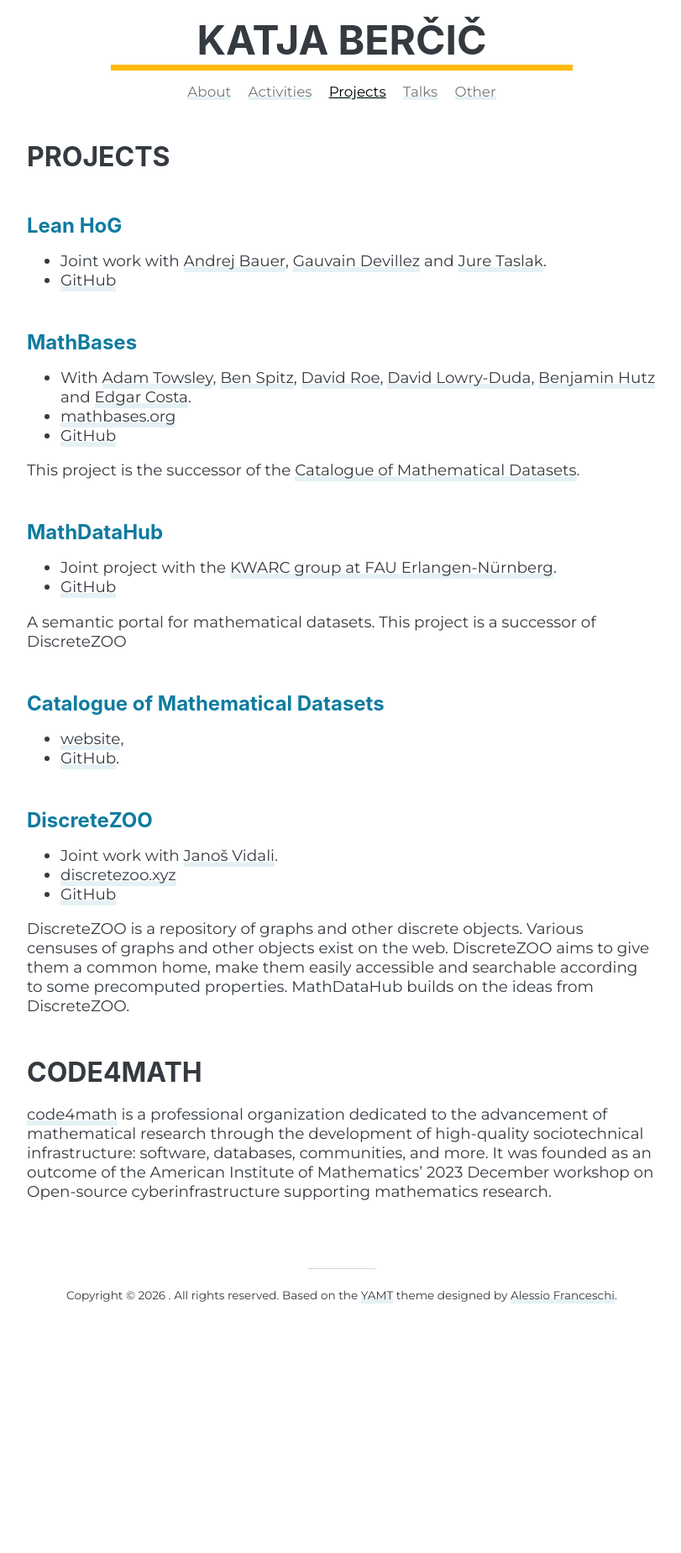
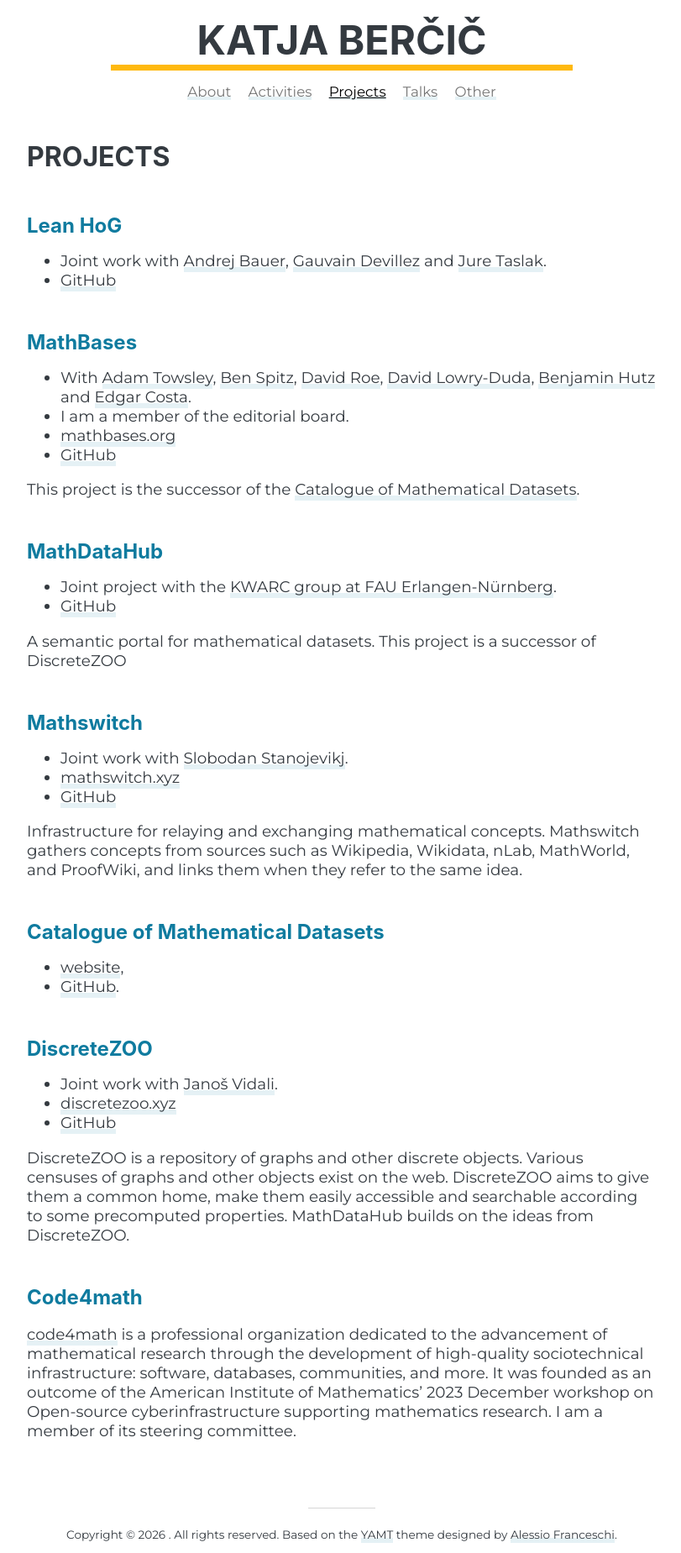
Before and after one commit to katjabercic/katja.not.si, a Jekyll site: the page built from projects.md, in a window 1280 px wide. Shown: the whole page at 84% size, without its empty margins (233-1044 px from the left). Built offline with Jekyll 4.4.1, drawn with Linux system fonts in a browser that asks for light colours; some web fonts are replaced; before the commit the page ends 1563 px from its top, so only the background shows below that.

Commit message:
Update content

```diff
--- a/projects.md
+++ b/projects.md
@@ -15,6 +15,7 @@ title: Projects
 ## MathBases
 
 * With [Adam Towsley](https://www.rit.edu/directory/adtsma-adam-towsley), [Ben Spitz](https://benspitz.com), [David Roe](https://math.mit.edu/~roed/), [David Lowry-Duda](https://davidlowryduda.com), [Benjamin Hutz](https://www.slu.edu/arts-and-sciences/mathematics-statistics/faculty/benjamin-hutz.php) and [Edgar Costa](https://edgarcosta.org).
+* I am a member of the editorial board.
 * [mathbases.org](https://mathbases.org)
 * [GitHub](https://github.com/MathBases)
 
@@ -27,6 +28,15 @@ This project is the successor of the [Catalogue of Mathematical Datasets](#catal
 
 A semantic portal for mathematical datasets.
 This project is a successor of DiscreteZOO
+
+## Mathswitch
+
+* Joint work with [Slobodan Stanojevikj](https://github.com/Stanoja).
+* [mathswitch.xyz](https://mathswitch.xyz)
+* [GitHub](https://github.com/katjabercic/mathswitch)
+
+Infrastructure for relaying and exchanging mathematical concepts.
+Mathswitch gathers concepts from sources such as Wikipedia, Wikidata, nLab, MathWorld, and ProofWiki, and links them when they refer to the same idea.
 
 ## Catalogue of Mathematical Datasets
 
@@ -44,9 +54,10 @@ Various censuses of graphs and other objects exist on the web.
 DiscreteZOO aims to give them a common home, make them easily accessible and searchable according to some precomputed properties.
 MathDataHub builds on the ideas from DiscreteZOO.
 
-# Code4math
+## Code4math
 
 [code4math](https://code4math.org) is a professional organization dedicated to the advancement of mathematical research through
 the development of high-quality sociotechnical infrastructure: software, databases, communities, and more.
 It was founded as an outcome of the American Institute of Mathematics' 2023 December workshop on Open-source cyberinfrastructure
 supporting mathematics research.
+I am a member of its steering committee.
```
Also changed, not shown: activities.md (+4 -1 lines), alignments-for-data.md (+1 -1 lines), do-mathematicians-dream-of-data.md (+1 -1 lines), index.md (+5 -1 lines).
